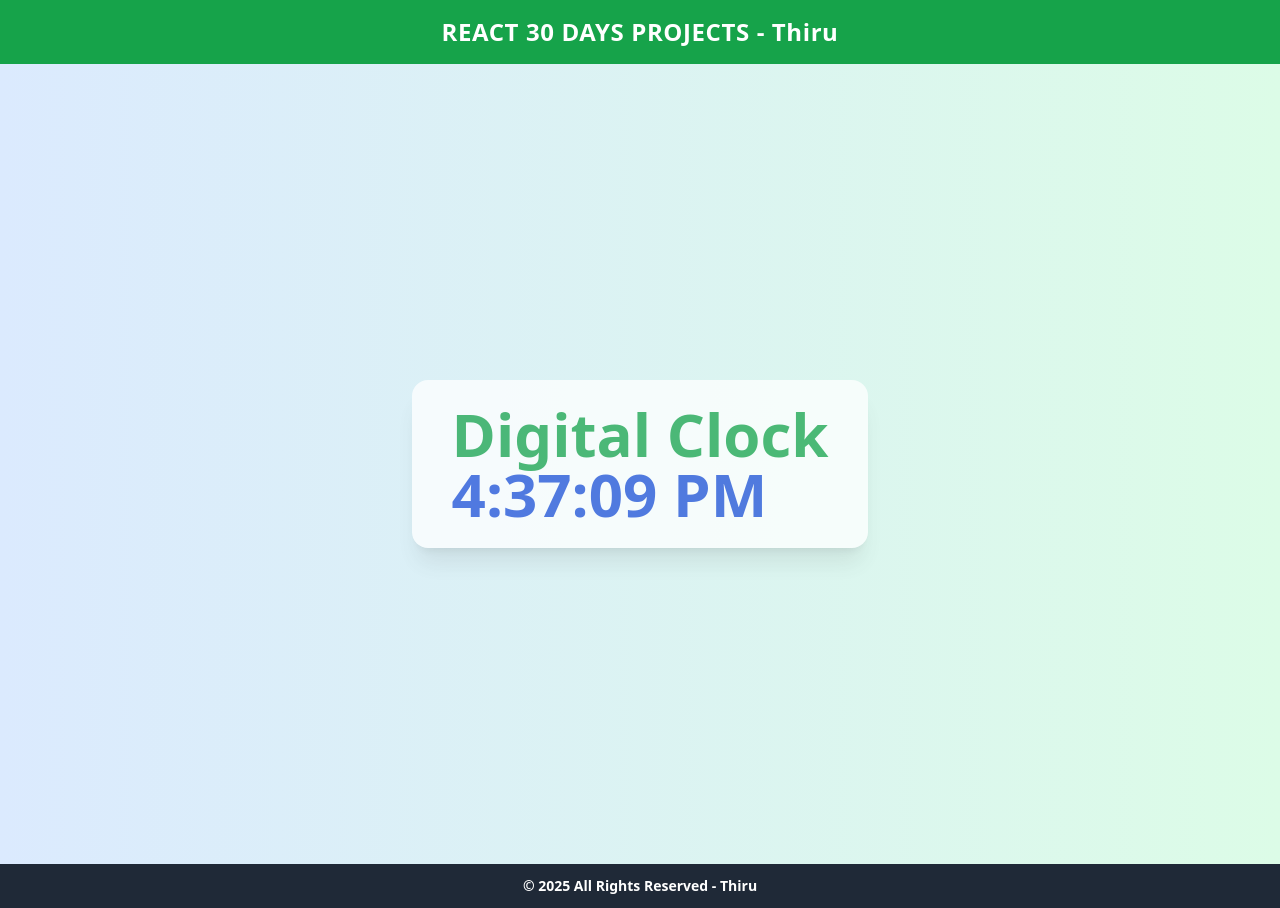
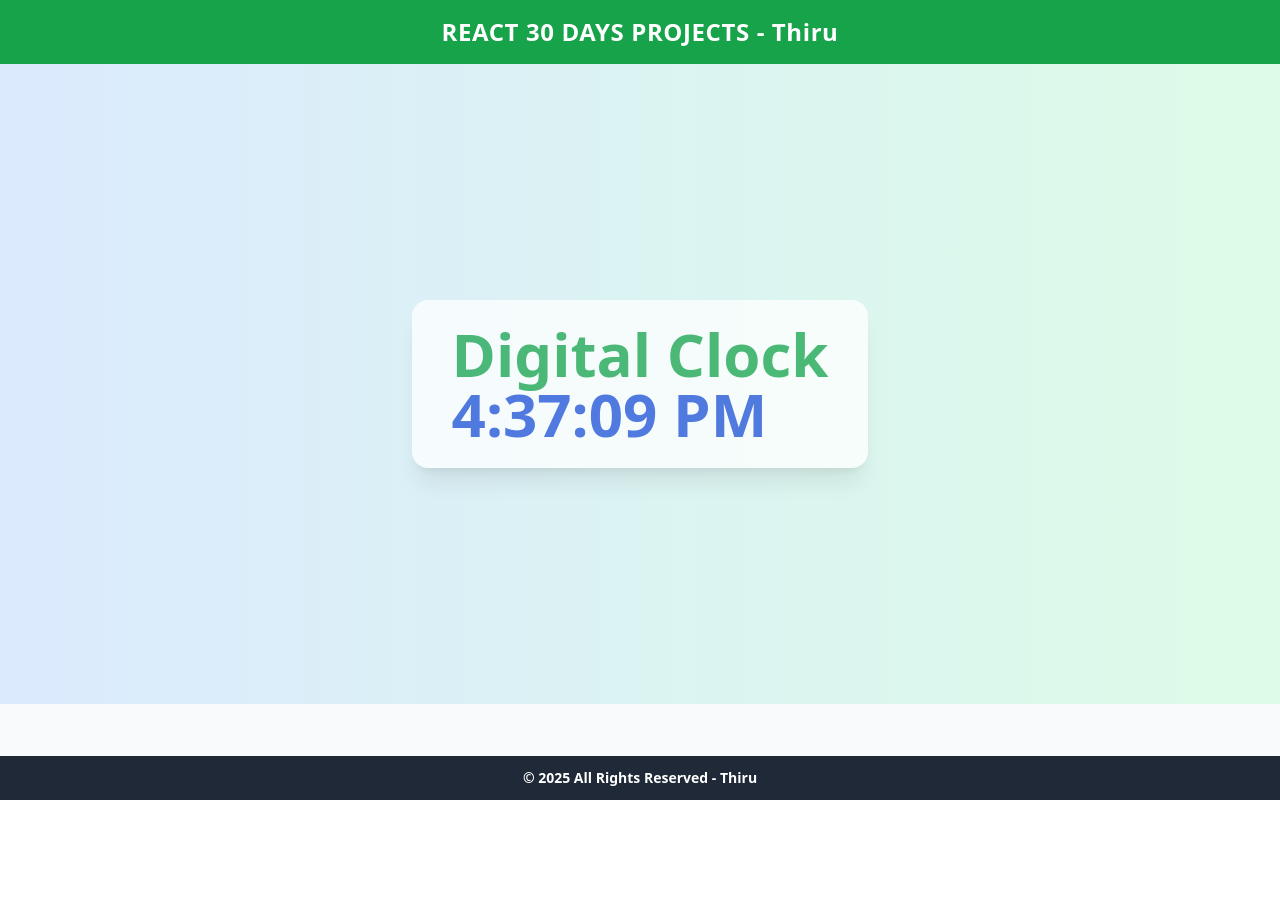
Before and after one commit to thirumoorthi30/react-30-days, a React (Vite) app: page /react-30days/digital-clock in a window 1280 px wide. After the commit the page ends 800 px from the top, so only its background shows below. Built offline with nearby package versions, Linux system fonts and the light colour scheme.

Commit message:
height changed

```diff
--- a/src/Components/DigitalClock.jsx
+++ b/src/Components/DigitalClock.jsx
@@ -18,7 +18,7 @@ export default function DigitalClock() {
 
   return (
     <Layout>
-    <div className="flex items-center justify-center h-screen bg-gradient-to-r from-blue-100 to-green-100">
+    <div className="flex items-center justify-center min-h-[80vh] bg-gradient-to-r from-blue-100 to-green-100">
       <div
         className="text-6xl font-bold text-blue-700 bg-white shadow-xl rounded-2xl px-10 py-6
                    animate-pulse transition-transform duration-300 ease-in-out hover:scale-105"
```
